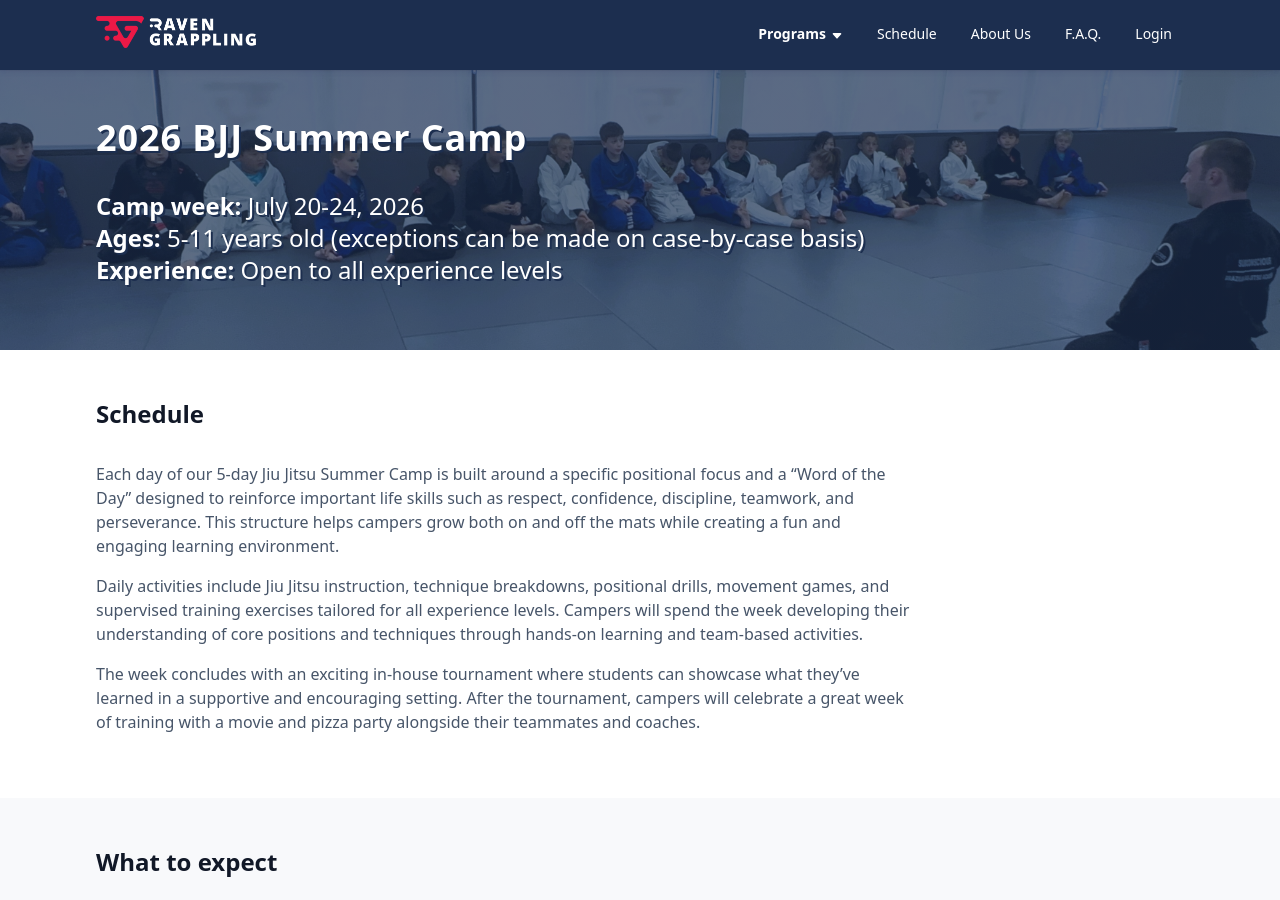
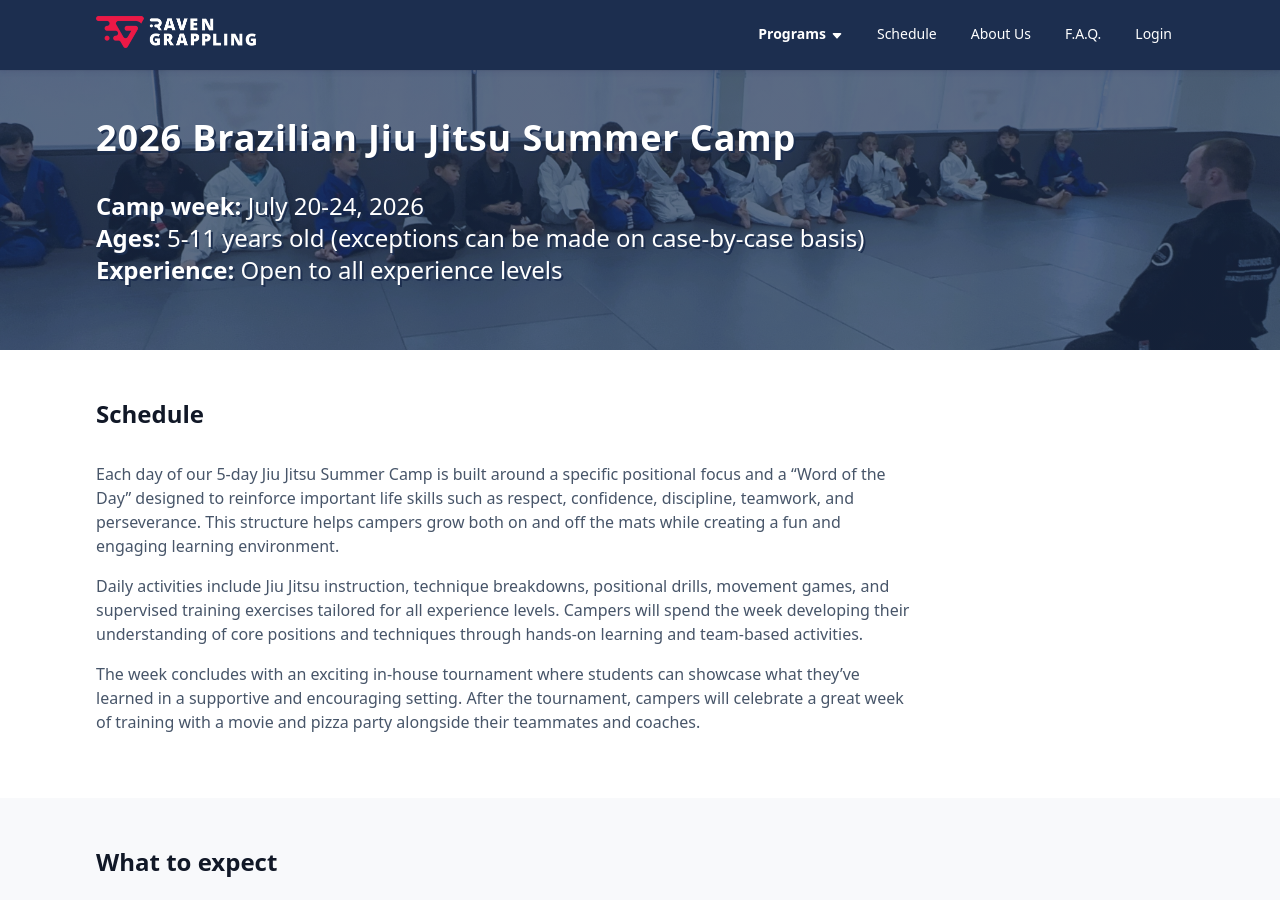
Before and after one commit to RavenGrappling/RavenGrappling.github.io, a Jekyll site: the page built from pages/bjj-summer-camp-2026.html, in a window 1280 px wide and 900 px high. Built offline with Jekyll 4.4.1, drawn with Linux system fonts in a browser that asks for light colours.

Commit message:
adding option on contact form

```diff
--- a/_includes/leads_form.html
+++ b/_includes/leads_form.html
@@ -59,6 +59,7 @@
             <option value="{{ program.name }}">{{ program.name }}</option>
           {% endfor %}
           <option value="Women Brazilian Jiu Jitsu">Women Brazilian Jiu Jitsu</option>
+          <option value="2026 BJJ Summer Camp">2026 Brazilian Jiu Jitsu Summer Camp</option>
         </select>
       </div>
     {% endif %}
--- a/pages/bjj-summer-camp-2026.html
+++ b/pages/bjj-summer-camp-2026.html
@@ -1,5 +1,5 @@
 ---
-title: Raven Grappling - BJJ Summer Camp 2026
+title: Raven Grappling - Brazilian Jiu Jitsu Summer Camp 2026
 layout: default
 permalink: /bjj-summer-camp-2026
 meta_desc: BJJ Summer Camp
@@ -9,7 +9,7 @@
   <section class="flex items-center gap-lg">
     <div class="hero-content">
       <h1 class="color-white">
-      	2026 BJJ Summer Camp
+      	2026 Brazilian Jiu Jitsu Summer Camp
       </h1>
       <p>
      		<strong>Camp week:</strong>
```
